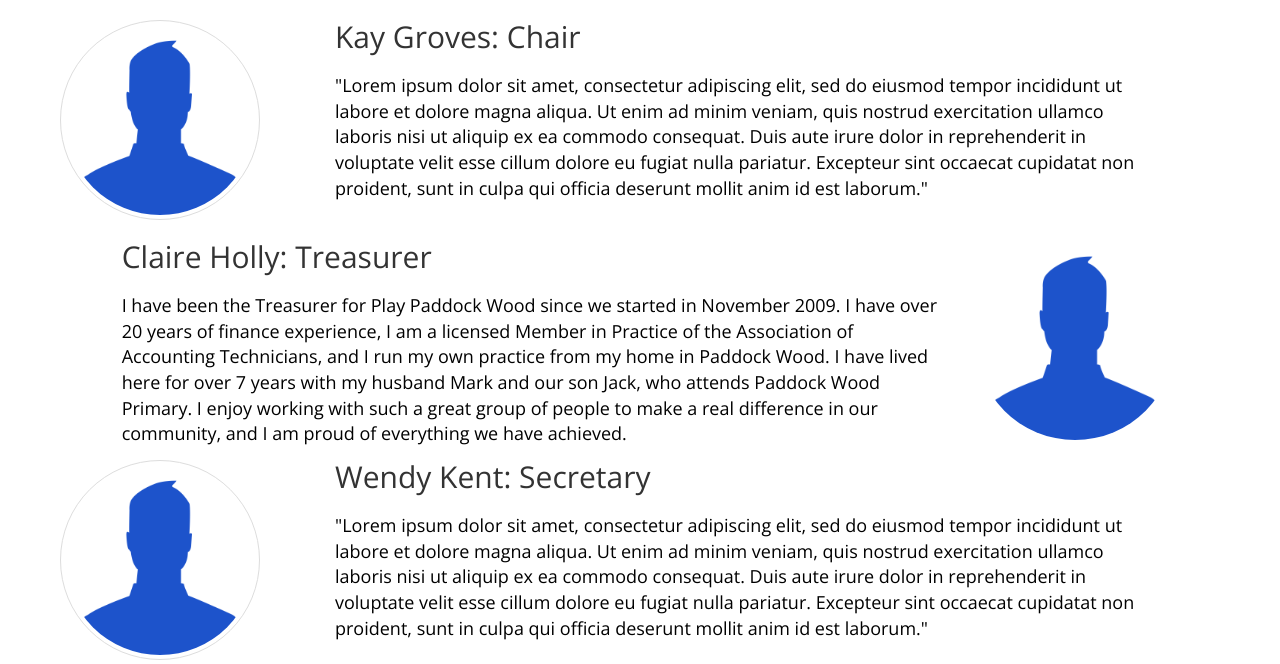
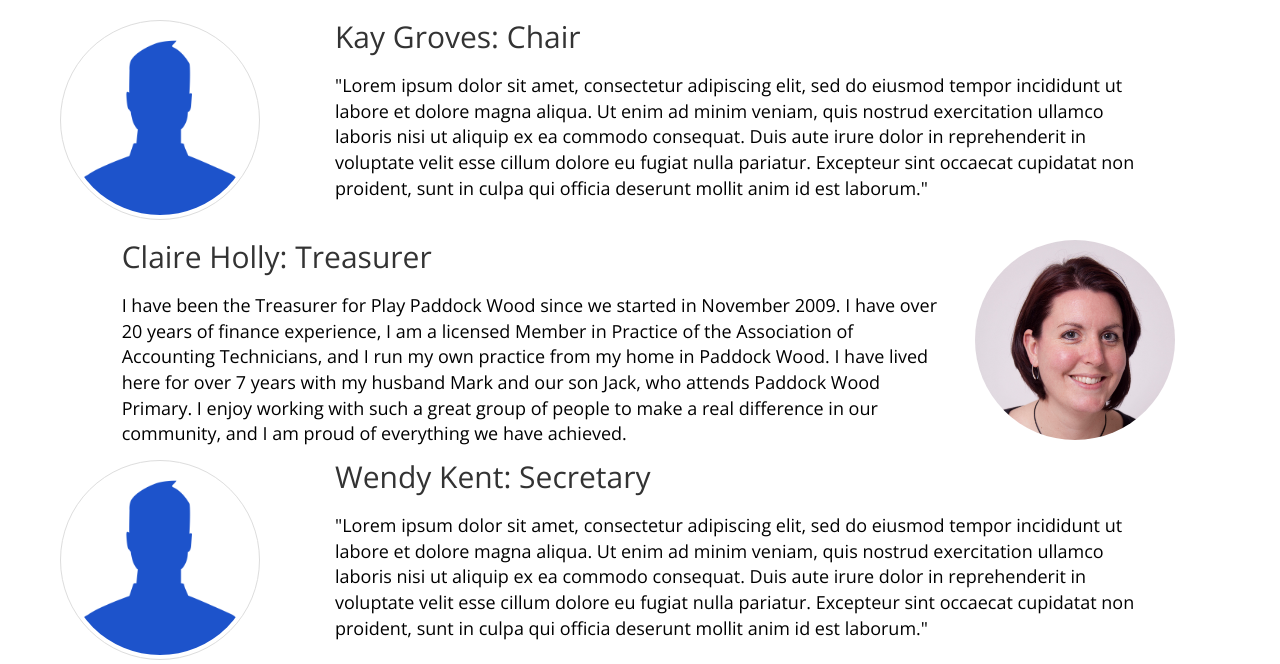
Before and after one commit to jonodrew/PPW-site, a PHP site: page /committee.php in a window 1280 px wide. Shown: the part 223-887 px from the top of the page. Run offline with PHP 8.4, Linux system fonts and the light colour scheme; some libraries are stand-ins or nearby versions.

Commit message:
added Claire Holly picture

```diff
--- a/committee.php
+++ b/committee.php
@@ -30,7 +30,7 @@ include('head.php');
         <p>I have been the Treasurer for Play Paddock Wood since we started in November 2009. I have over 20 years of finance experience, I am a licensed Member in Practice of the Association of Accounting Technicians, and I run my own practice from my home in Paddock Wood. I have lived here for over 7 years with my husband Mark and our son Jack, who attends Paddock Wood Primary. I enjoy working with such a great group of people to make a real difference in our community, and I am proud of everything we have achieved.</p>
       </div>
       <div class="col-md-3 col-xs-5">
-        <img src="/images/butterfly.png" class="img-circle">
+        <img src="/images/Claire-Holly.jpg" class="img-circle">
       </div>
     </div>
     <div class="row">
```
Also changed, not shown: images/Claire-Holly.jpg (added).
